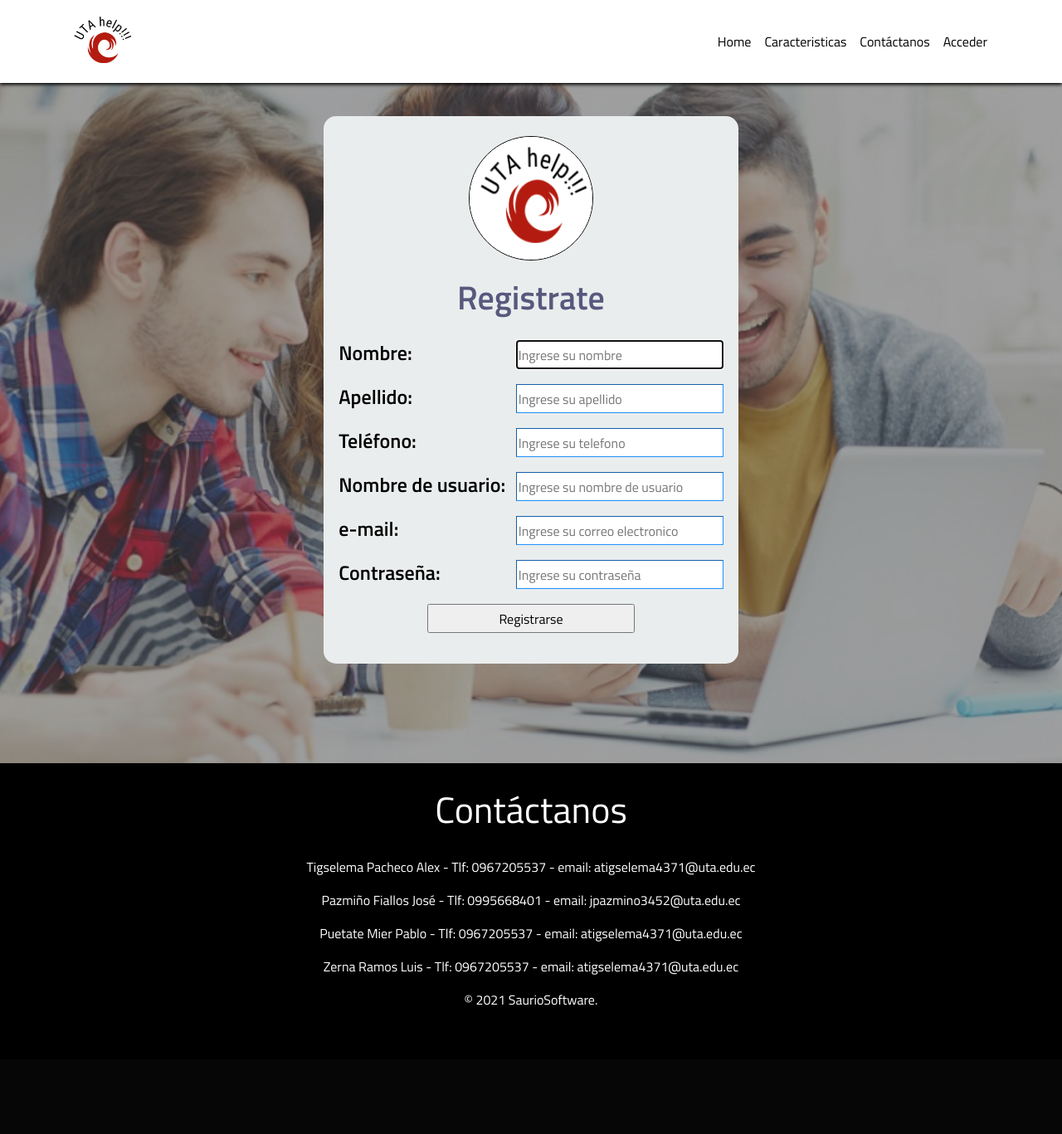
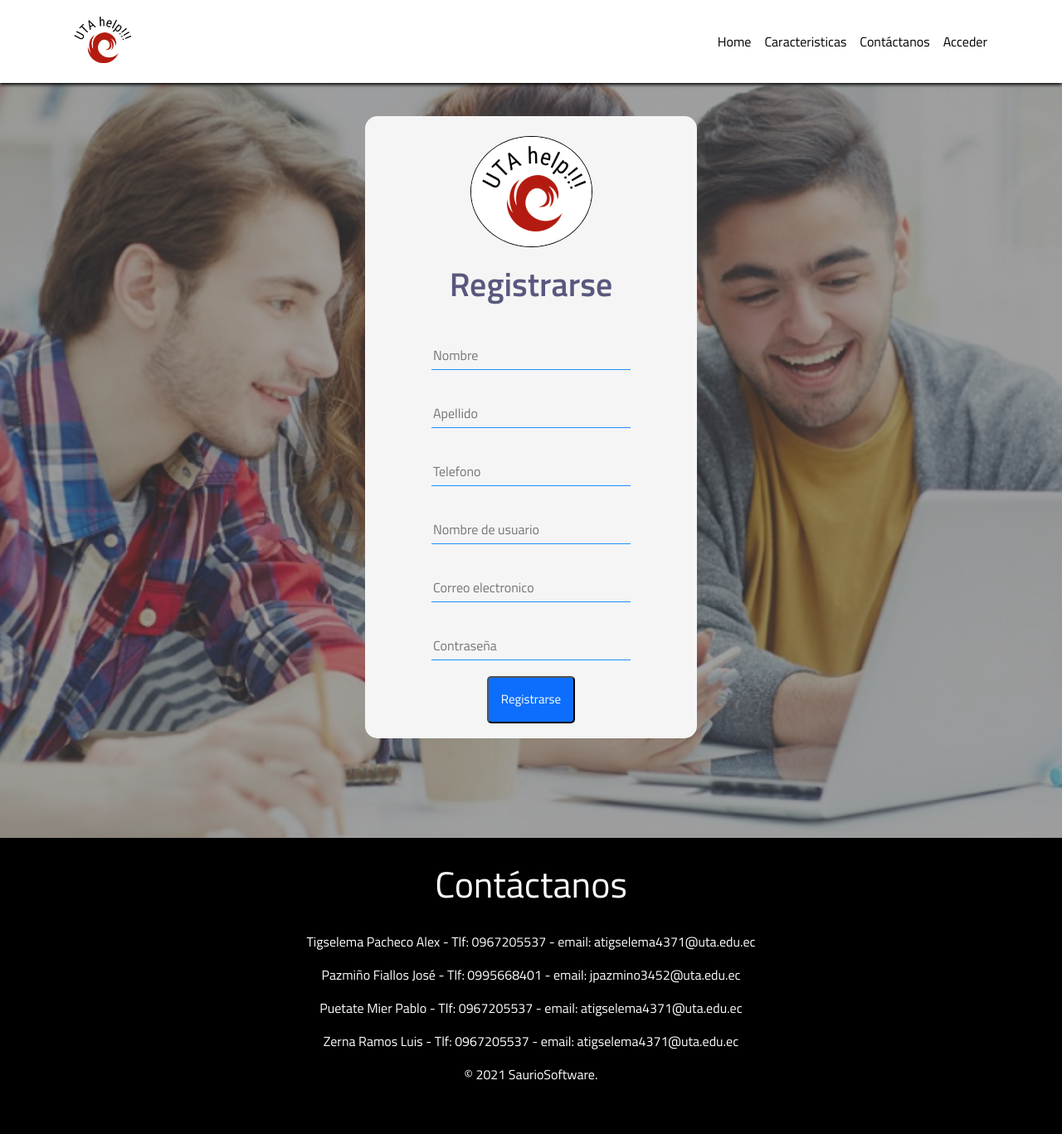
Before and after one commit to Puetate/ProyectoConfiguracion, a PHP site: page /formulario.html in a window 1280 px wide. Shown: the whole page at 83% size. Before the commit the page ends 1212 px from the top, so only its background shows below. Run offline with PHP 8.4, Linux system fonts and the light colour scheme.

Commit message:
Nuevo Registro

```diff
--- a/css/styleformulario.css
+++ b/css/styleformulario.css
@@ -22,16 +22,16 @@ section h1{
 }
 
 .form-registro > .inpt-regis{
-
+  text-align: left;
   border-width: 1px;
   border-color: dodgerblue;
 
 }
 .inpt-registrarse-button{
   color:white;
-  font-size: 14px;
-  padding: 20px 26px;
-  min-width: 100px;
+  font-size: 15px;
+  padding: 15px;
+  min-width: 80px;
   border-radius: 2px;
   display: inline-block;
   /* font-size: 20px; */
@@ -39,46 +39,56 @@ section h1{
   background-color: #0d6efd;
   display:block;
   margin:auto;
-  margin-bottom: 10px;
+  margin-bottom: 60px;
+  margin-top: 9px;
 }
 
-form {
+.form-group {
   border-radius: 15px;
-  background: #EAEDED;
+  background-color: whitesmoke;
   display: inline-block;
   color: rgba( 0, 0, 0.5);
-  width: 580px;
-  height: 400px;
-  width: 500px;
-  height: 660px;
+
+  width: 400px;
+  height: 750px;
   max-width: 650px;
   margin: 0 auto;
 
   flex-direction: column;
-  justify-content: center;
-  align-items: center;
+  justify-content: left;
+
+  align-items: left;
   padding-top: 24px;
 
 }
 
-form label {
+/* estilos inputs*/
+form input {
+  text-align: left;
+  background-color: whitesmoke;
+  display: inline-block;
 
-  font-size: 24px;
-  font-weight: bold;
-  display: inline-block;
-  text-align: right;
-  text-align: left;
-  width: 210px;
-
-}
-
-form input {
-  display: inline-block;
-  margin-top: 20px;
-  margin-top: 8px;
-  width: 250px;
+  margin-top: 25px;
+  width: 240px;
 
   margin-bottom: 10px;
  /* ancho del input*/
   height: 35px;
+  border-top-style: none;
+  border-left-style: none;
+  border-right-style: none;
+  color: black;
+
 }
+
+.registrar-icon{
+  margin:auto;
+  border-radius: 50%;
+  border: 1px solid black;
+
+}
+
+.form-group input:active, .form-group input:focus{
+  outline: none;
+
+}
--- a/formulario.html
+++ b/formulario.html
@@ -1,31 +1,28 @@
 <!DOCTYPE html>
 <html lang="es">
 
+
+
 <head>
-    <!-- Required meta tags -->
-    <meta charset="utf-8">
-    <meta name="viewport" content="width=device-width, initial-scale=1">
-
-    <!-- Bootstrap CSS -->
+    <meta charset="UTF-8">
+    <meta http-equiv="X-UA-Compatible" content="IE=edge">
+    <meta name="viewport" content="width=device-width, initial-scale=1.0">
     <link href="https://cdn.jsdelivr.net/npm/bootstrap@5.0.1/dist/css/bootstrap.min.css" rel="stylesheet"
         integrity="sha384-+0n0xVW2eSR5OomGNYDnhzAbDsOXxcvSN1TPprVMTNDbiYZCxYbOOl7+AMvyTG2x" crossorigin="anonymous">
     <link href="css/style.css" rel="stylesheet">
     <link href="css/styleformulario.css" rel="stylesheet">
-    <link rel="preconnect" href="https://fonts.gstatic.com">
     <link href="https://fonts.googleapis.com/css2?family=Titillium+Web:wght@300;400;600&display=swap" rel="stylesheet">
     <link rel="shortcut icon" href="/assets/images/icono_Barra.png">
+    <title>Registrate</title>
 
-
-
-    <title>Registrate</title>
 </head>
 
 <body>
 
     <nav class="navbar navbar-expand-lg fixed-top">
         <div class="container">
-            <a title="Ir a la página principal UTA help!!" class="navbar-brand" href="index.html"> <img src="assets/images/Screenshot_6.png" class="logo-brand"
-                    alt="logo"></a>
+            <a title="Ir a la página principal UTA help!!" class="navbar-brand" href="index.html"> <img
+                    src="assets/images/Screenshot_6.png" class="logo-brand" alt="logo"></a>
             <button class="navbar-toggler" type="button" data-bs-toggle="collapse"
                 data-bs-target="#navbarSupportedContent" aria-controls="navbarSupportedContent" aria-expanded="false"
                 aria-label="Toggle navigation">
@@ -57,40 +54,42 @@
             <div class="registrarse-box">
                 <!--  <img src="assets/images/Screenshot_6.png">-->
 
-                <hgroup>
+
                 <div class="form-group">
 
                     <form action="registro.php" class="form-registro" method="POST">
 
-                            <img class="login-icon" src="assets/images/Screenshot_6.png">
-                            <h1 class="title_registro">Registrate</h1>
+                        <img class="registrar-icon" src="assets/images/Screenshot_6.png">
+                        <h1 class="title_registro">Registrarse</h1>
 
-                            <label for="nombre">Nombre: </label>
+
                         <input id="nombre" name="username" class="inpt-regis" type="text"
-                                placeholder="Ingrese su nombre" title="Ingrese su nombre" required autofocus>
-                            <label for="apellido">Apellido:</label>
+                            placeholder="Nombre" title="Ingrese su nombre" required autofocus>
+
                         <input id="apellido" name="usersurname" class="inpt-regis" type="text"
-                                placeholder="Ingrese su apellido" title="Ingrese su apellido" required>
-                            <label for="telefono">Teléfono:</label>
+                            placeholder="Apellido" title="Ingrese su apellido" required>
+
                         <input id="telefono" name="phone" class="inpt-regis" type="tel" minlength="0" maxlength="10"
-                                placeholder="Ingrese su telefono" title="Ingrese su telefono" required>
-                            <label for="nom_usuario">Nombre de usuario:</label>
+                            placeholder="Telefono" title="Ingrese su telefono" required>
+
                         <input id="nom_usuario" name="user" class="inpt-regis" type="text"
-                                placeholder="Ingrese su nombre de usuario" title="Ingrese su nombre de usuario"
-                                required>
-                            <label for="correo">e-mail:</label>
+                            placeholder="Nombre de usuario" title="Ingrese su nombre de usuario" required>
+
                         <input id="correo" name="useremail" class="inpt-regis" type="email"
-                                placeholder="Ingrese su correo electronico"
+                            placeholder="Correo electronico"
                             title="Ingrese su correo electronico Institucional" required>
-                            <label for="contraseña">Contraseña:</label>
+
                         <input id="contraseña" name="userpassword" class="inpt-regis" type="password" minlength="0"
-                                maxlength="8" placeholder="Ingrese su contraseña"
+                            maxlength="8" placeholder="Contraseña"
                             title="Ingrese su contraseña máximo 8 caracteres se recomienda el uso de MAYUSCULAS y números"
                             required>
-                            <input type="submit" name="registro" id="enviar" value="Registrarse" title="Registrarse">
+
                     </form>
+                    <input class="inpt-registrarse-button" type="submit" name="registro" id="enviar" value="Registrarse"
+                        title="Registrarse">
                 </div>
-                </hgroup>
+
+
 
 
             </div>
```
Lines whose indentation alone changed are shown as unchanged.
